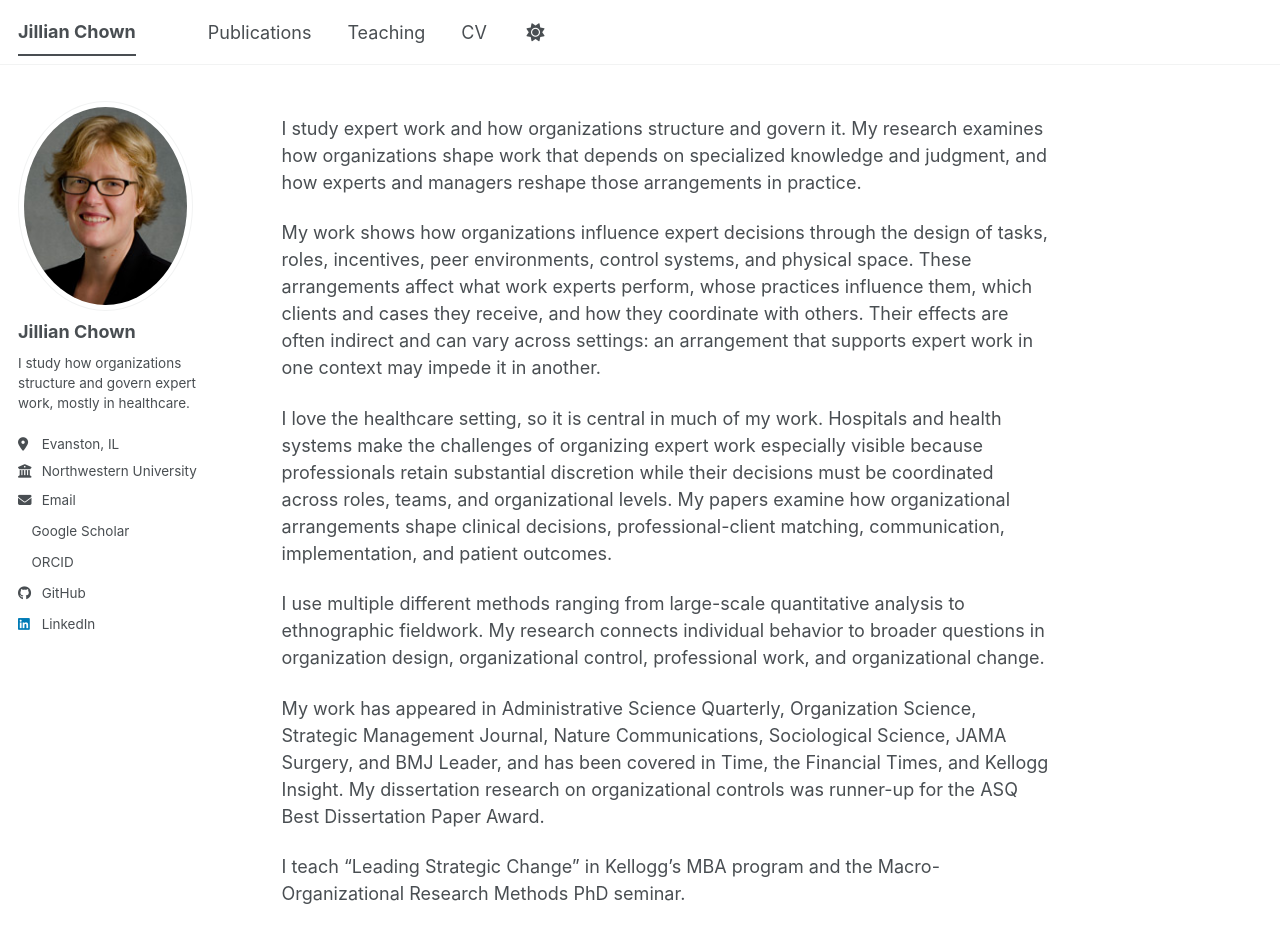
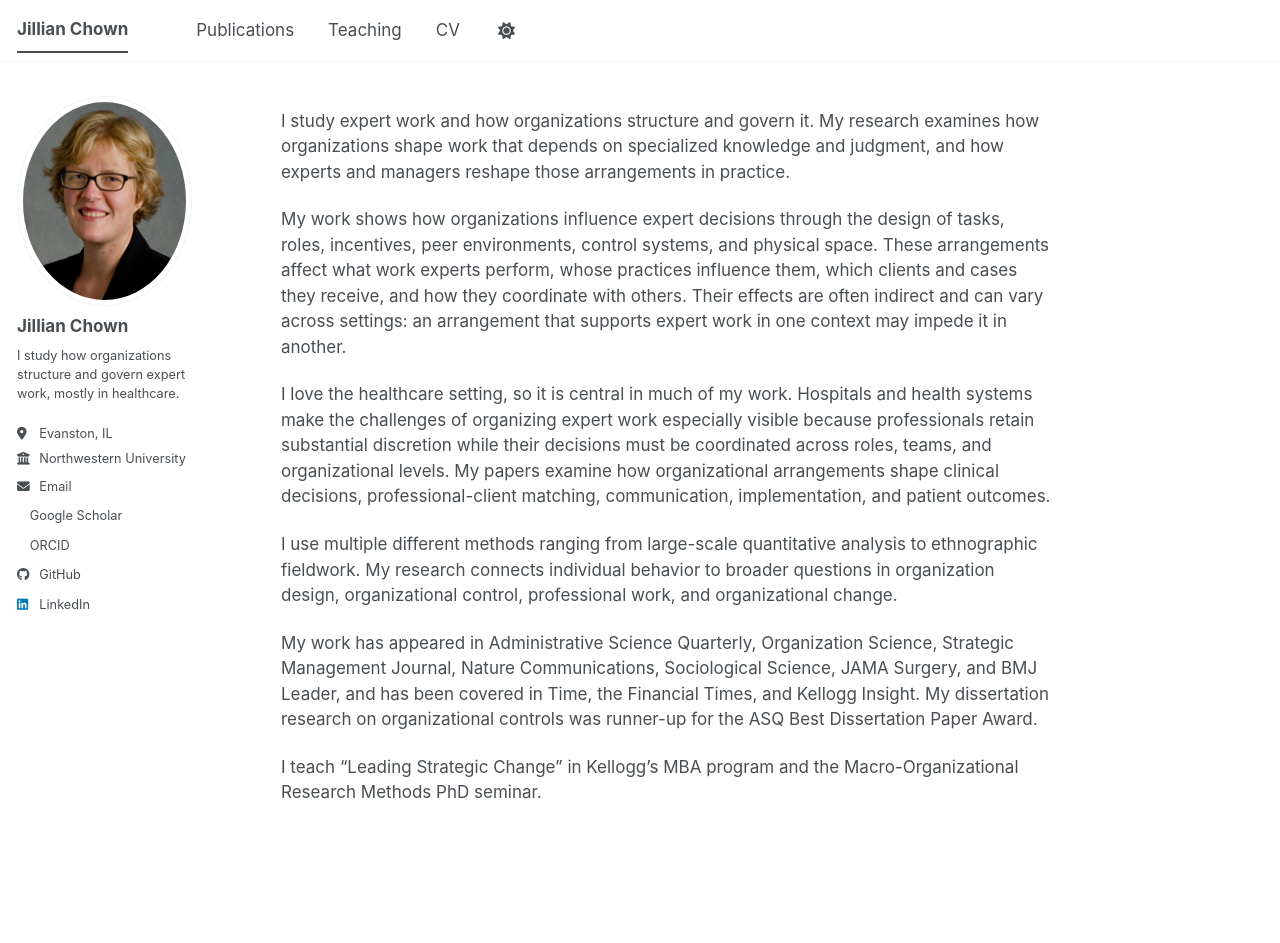
Before and after one commit to jillianchown/jillianchown.github.io, a Jekyll site: the page built from _pages/about.md, in a window 1280 px wide and 1123 px high. Shown: the top 943 px of the window. Built offline with Jekyll 4.4.1, drawn with Linux system fonts in a browser that asks for light colours; a style sheet for code colours, icons or effects is not loaded.

Commit message:
Update main.scss

```diff
--- a/assets/css/main.scss
+++ b/assets/css/main.scss
@@ -38,6 +38,14 @@
     "layout/json_cv"
 ;
 
+html {
+  font-size: 15px;
+  @media (min-width: 768px)  { font-size: 15px; }
+  @media (min-width: 1024px) { font-size: 16px; }
+  @media (min-width: 1280px) { font-size: 17px; }
+}
+
+
 .page__footer {
   display: none;
 }
```
